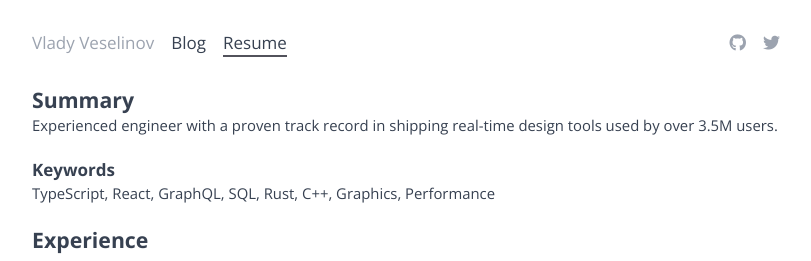
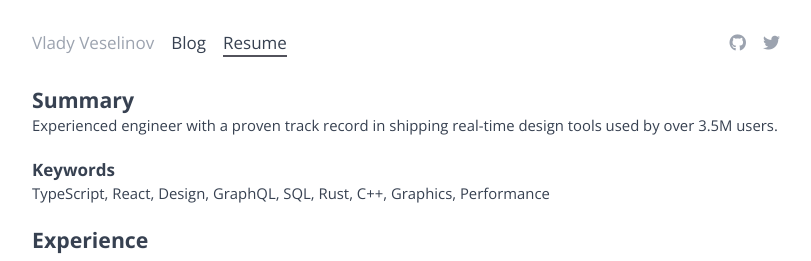
Before and after one commit to vladinator1000/blog, an Astro site: page /resume in a window 1280 px wide. Shown: the top 261 px of the page, without its empty margins (234-1045 px from the left). Built offline with nearby package versions, Linux system fonts and the light colour scheme; Astro itself is replaced by a stand-in of ours.

Commit message:
update content

```diff
--- a/src/pages/resume.astro
+++ b/src/pages/resume.astro
@@ -19,7 +19,7 @@ export const prerender = true
     <section>
       <h2 class="text-base"><b>Keywords</b></h2>
       <p>
-        TypeScript, React, GraphQL, SQL, Rust, C++, Graphics, Performance
+        TypeScript, React, Design, GraphQL, SQL, Rust, C++, Graphics, Performance
       </p>
     </section>
 
```
